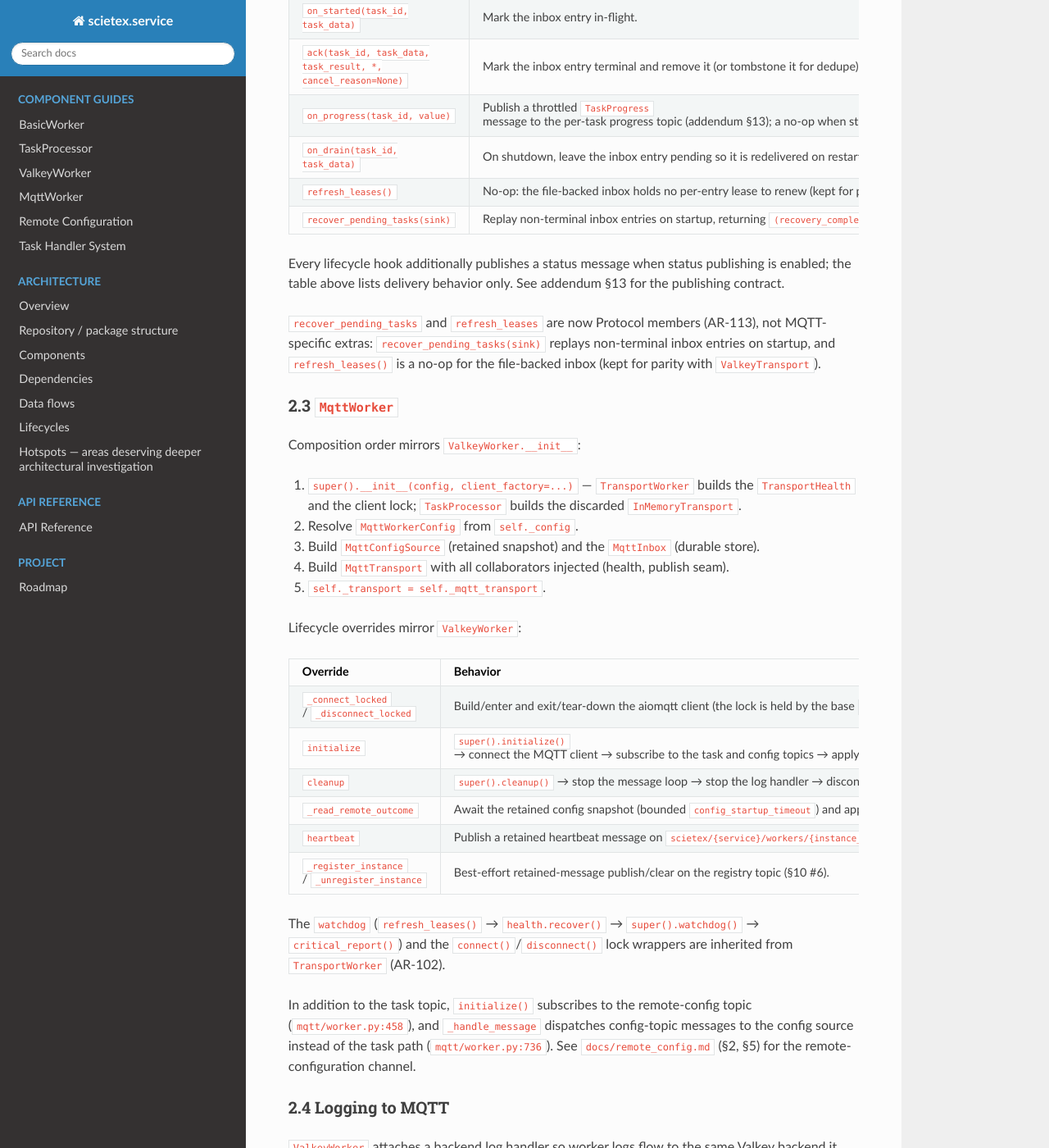
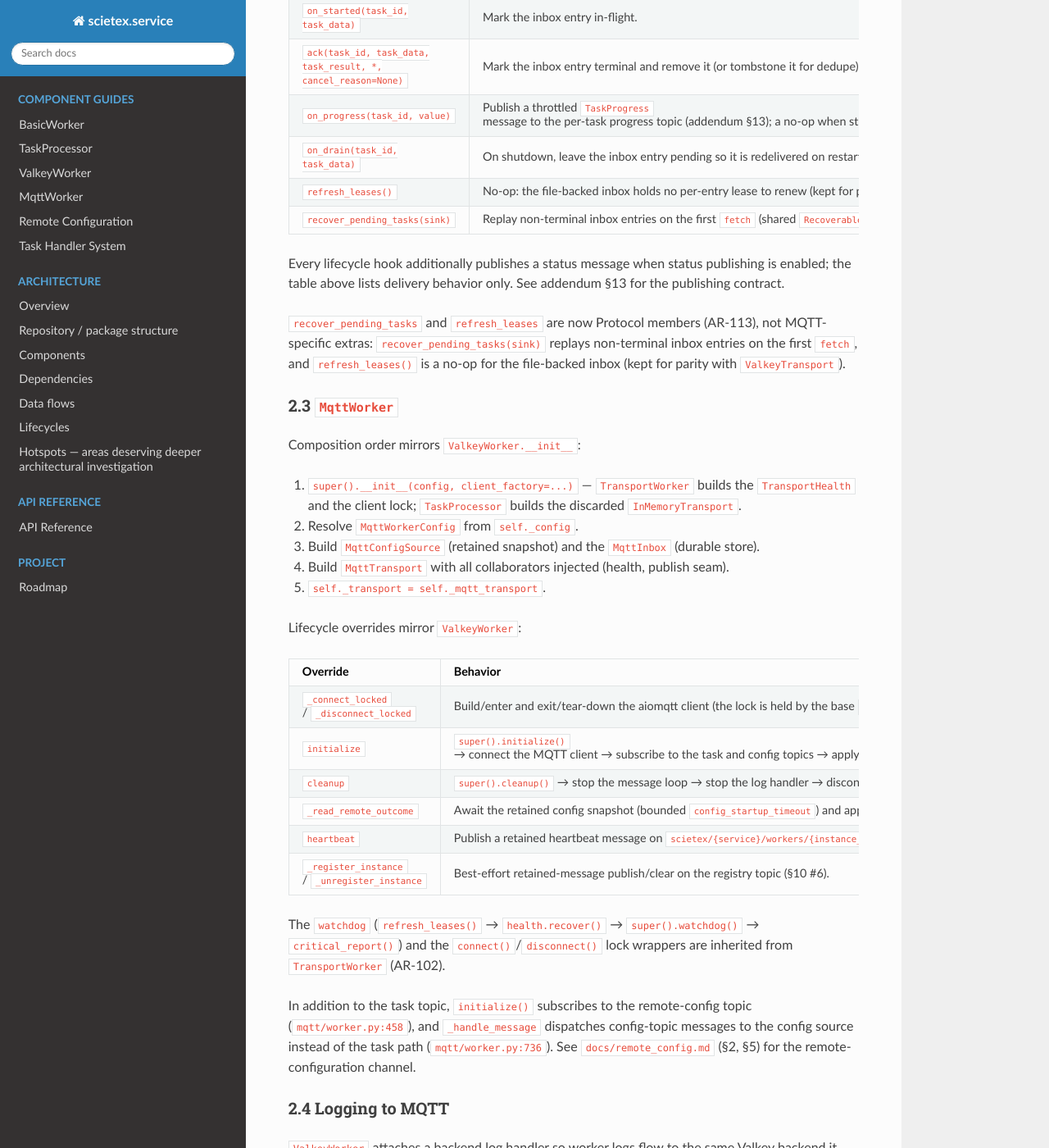
Before and after one commit to bond-anton/scietex.service, a Sphinx documentation site: the page built from docs/design/mqtt_worker.md, in a window 1280 px wide and 1400 px high, scrolled down 1896 px. Shown: the whole window at 82% size. Built offline with Sphinx 7.4.7 and the Read the Docs theme 3.1.0, drawn with Linux system fonts in a browser that asks for light colours; some of the changed text lies outside the part shown.

Commit message:
mqtt: recover inbox on first fetch, not initialize (AR-120)

```diff
--- a/docs/design/mqtt_worker.md
+++ b/docs/design/mqtt_worker.md
@@ -91,7 +91,7 @@
 | `on_progress(task_id, value)` | Publish a throttled `TaskProgress` message to the per-task progress topic (addendum §13); a no-op when status publishing is disabled. Progress also stays in-process via `TaskCapabilities`. |
 | `on_drain(task_id, task_data)` | On shutdown, leave the inbox entry pending so it is redelivered on restart (durable) — the MQTT analogue of `ValkeyTransport.on_drain`. No status is published. |
 | `refresh_leases()` | No-op: the file-backed inbox holds no per-entry lease to renew (kept for parity with `ValkeyTransport`). |
-| `recover_pending_tasks(sink)` | Replay non-terminal inbox entries on startup, returning `(recovery_complete, enqueued)`. |
+| `recover_pending_tasks(sink)` | Replay non-terminal inbox entries on the first `fetch` (shared `RecoverableTransport` guard), returning `(recovery_complete, enqueued)`. |
 
 Every lifecycle hook additionally publishes a status message when status
 publishing is enabled; the table above lists delivery behavior only. See
@@ -99,8 +99,8 @@
 
 `recover_pending_tasks` and `refresh_leases` are now Protocol members
 (AR-113), not MQTT-specific extras: `recover_pending_tasks(sink)` replays
-non-terminal inbox entries on startup, and `refresh_leases()` is a no-op for
-the file-backed inbox (kept for parity with `ValkeyTransport`).
+non-terminal inbox entries on the first `fetch`, and `refresh_leases()` is a
+no-op for the file-backed inbox (kept for parity with `ValkeyTransport`).
 
 ### 2.3 `MqttWorker`
 
@@ -120,7 +120,7 @@
 | Override | Behavior |
 |---|---|
 | `_connect_locked` / `_disconnect_locked` | Build/enter and exit/tear-down the aiomqtt client (the lock is held by the base `connect()`/`disconnect()`). |
-| `initialize` | `super().initialize()` → connect the MQTT client → subscribe to the task and config topics → apply local/remote config → replay the inbox. |
+| `initialize` | `super().initialize()` → connect the MQTT client → subscribe to the task and config topics → apply local/remote config (recovery is deferred to the first `fetch`). |
 | `cleanup` | `super().cleanup()` → stop the message loop → stop the log handler → disconnect → flush the inbox. |
 | `_read_remote_outcome` | Await the retained config snapshot (bounded `config_startup_timeout`) and apply it. |
 | `heartbeat` | Publish a retained heartbeat message on `scietex/{service}/workers/{instance_id}` (§10 #6). |
@@ -221,8 +221,9 @@
 3. The processor runs the handler.
 4. On terminal completion, `ack` marks the inbox entry terminal and removes it
    (or writes a tombstone for dedupe).
-5. On startup, `recover_pending_tasks` replays every non-terminal inbox entry
-   back into the queue.
+5. On the first `fetch` (shared `RecoverableTransport` guard),
+   `recover_pending_tasks` replays every non-terminal inbox entry back into the
+   queue.
 
 Dedupe: a task id that is already terminal (or already in-flight) is skipped on
 replay. The inbox is the source of truth for "has this task been processed".
```
Also changed, not shown: docs/architecture/components.md (+4 -3 lines), 2 other files.
